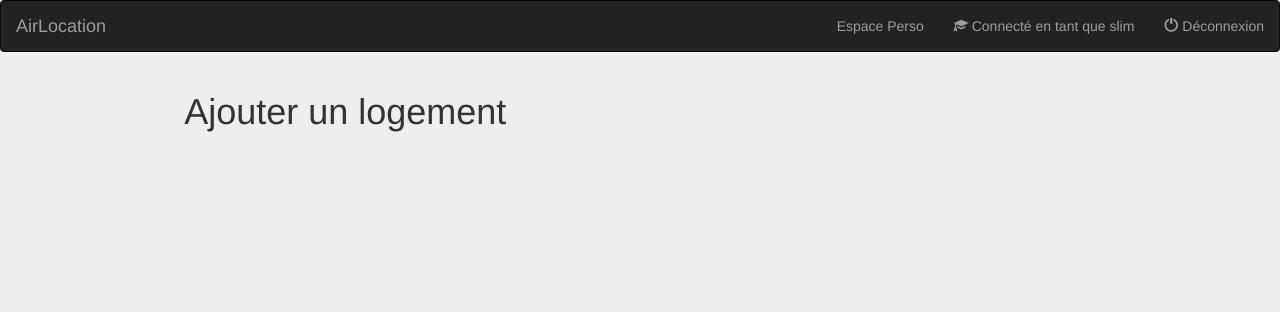
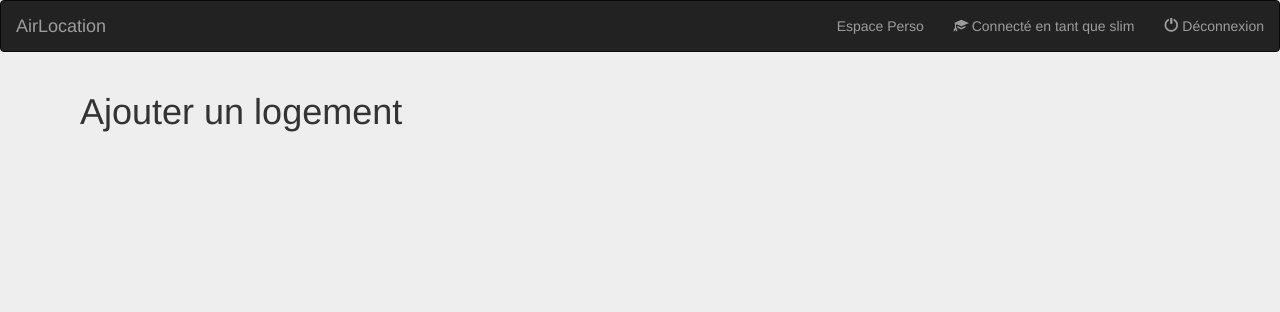
Before and after one commit to DineshGov/AirLocation, a PHP site: page /espace_proprio.php in a window 1280 px wide. Shown: the top 312 px of the page. Run offline with PHP 8.4, Linux system fonts and the light colour scheme; a user stored in the database is signed in; some libraries are stand-ins or nearby versions; some web fonts are replaced.

Commit message:
commit avant pull

```diff
--- a/espace_proprio.php
+++ b/espace_proprio.php
@@ -7,7 +7,8 @@
 
 	<div class="col-lg-12 col-md-12 col-sm-12">
 
-        <div class="col-lg-offset-1 col-lg-11 col-md-offset-1 col-md-11 col-sm-offset-1 col-sm-11"> <h1>Ajouter un logement</h1>
+        <div class="col-lg-12 col-md-12 col-sm-12">
+        	<h1>Ajouter un logement</h1>
         </div>
 
     </div>
```
